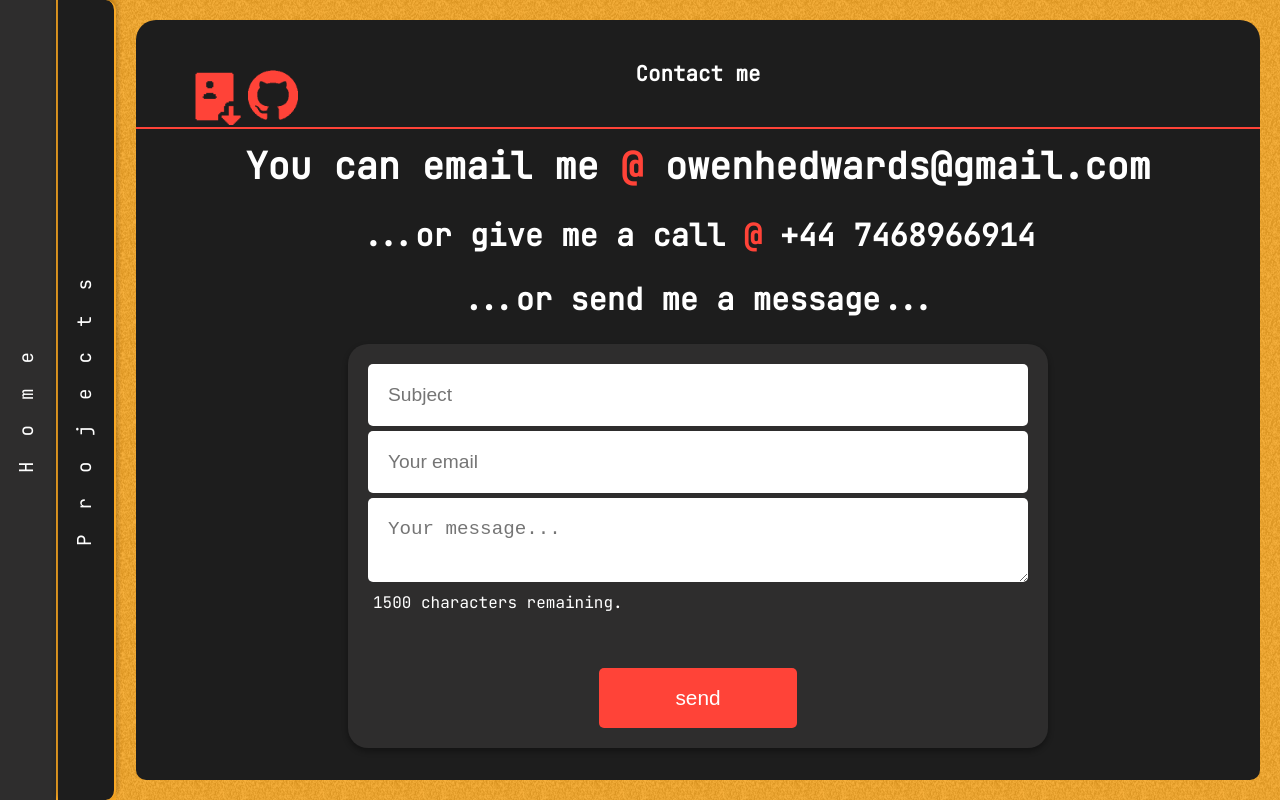
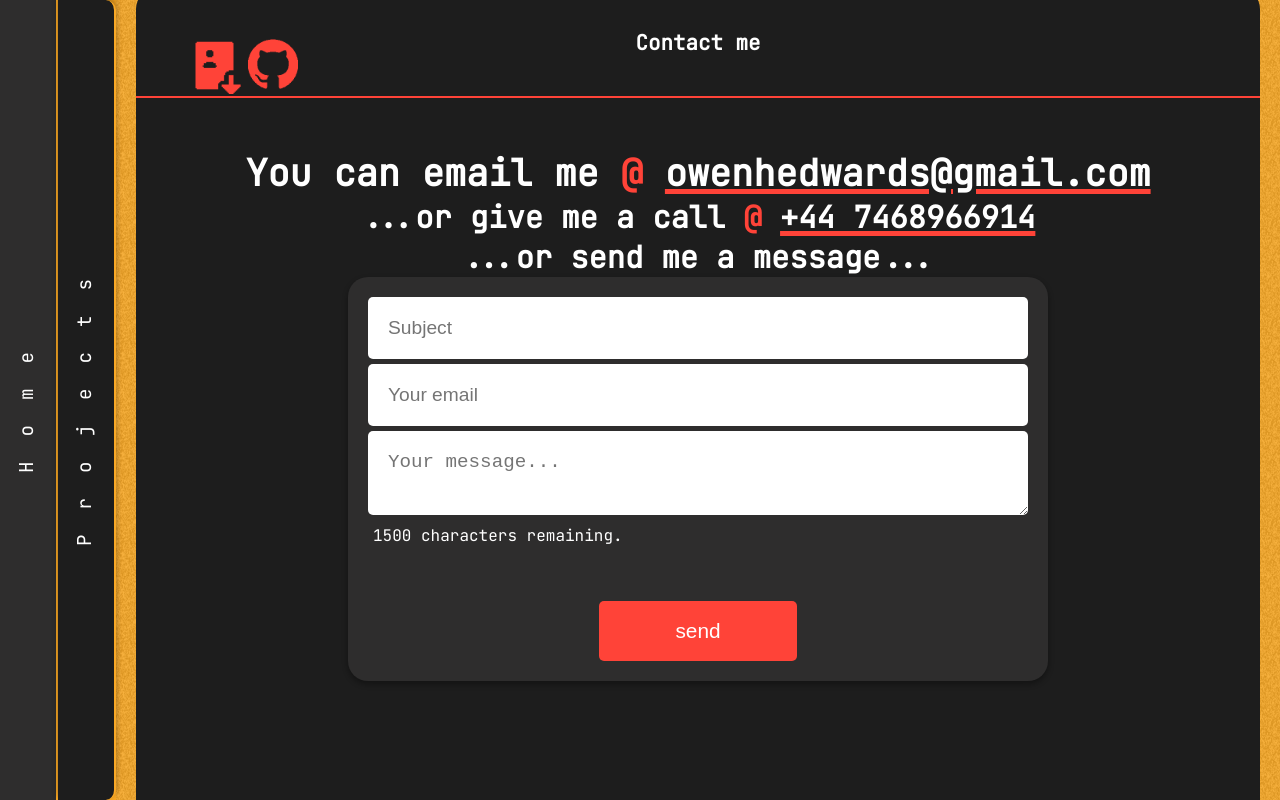
Before and after one commit to OwenM-Edwards/new-portfolio, a React (Create React App) app: page /contact in a window 1280 px wide. Built offline with nearby package versions, Linux system fonts and the light colour scheme.

Commit message:
Update ContactForm.js

```diff
--- a/src/components/ContactForm.js
+++ b/src/components/ContactForm.js
@@ -18,12 +18,14 @@ const Wrapper = styled.div`
     flex-direction:column;
     justify-content:space-around;
     align-items:center;
-    padding-bottom:20px;
+    padding-top:50px;
+    padding-bottom:130px;
     text-align:center;
     /* max-width:1400px; */
+    word-break:break-word;
 
     @media (max-width: 700px), (max-height:700px) {
-        padding:5px;
+        padding:180px 5px;
         text-align:center;
     }
 
@@ -34,7 +36,7 @@ const Wrapper = styled.div`
         color:white;
         font-size:2.3rem;
         @media (max-width: 700px), (max-height:700px) {
-            font-size:1rem;
+            font-size:1.8rem;
         }
     }
     & h3 {
@@ -42,8 +44,12 @@ const Wrapper = styled.div`
         font-size:1.9rem;
 
         @media (max-width: 700px), (max-height:700px) {
-            font-size:1rem;
+            font-size:1.8rem;
         }
+    }
+    & a {
+        color:white;
+        text-decoration:underline 5px solid ${props => props.theme.popColor};
     }
 
     & form {
@@ -58,7 +64,7 @@ const Wrapper = styled.div`
         background-color:${props => props.theme.secondaryColorHover};
         border-radius:20px;
         @media (max-width: 700px), (max-height:700px) {
-            width:98%;
+            width:90%;
             padding:0px;
         }
         & label {
@@ -89,7 +95,7 @@ const Wrapper = styled.div`
             border:0;
             @media (max-width: 700px), (max-height:700px) {
                 padding:10px;
-                font-size:0.8rem;
+                font-size:1rem;
             }
         }
         & textarea {
@@ -99,8 +105,8 @@ const Wrapper = styled.div`
             font-size:1.2rem;
             border:0;
             @media (max-width: 700px), (max-height:700px) {
-                padding:10px;
-                font-size:0.8rem;
+                padding:30px;
+                font-size:1rem;
             }
         }
         & .submitButton {
@@ -171,8 +177,8 @@ const ContactForm = () => {
     return (
         <Wrapper>
             <Fade className="test" delay={300}>
-                <h2>You can email me <span>@ </span>owenhedwards@gmail.com</h2>
-                <h3>...or give me a call <span>@ </span>+44 7468966914</h3>
+                <h2>You can email me <span>@ </span><a href="mailto:owenhedwards@gmail.com">owenhedwards@gmail.com</a></h2>
+                <h3>...or give me a call <span>@ </span><a href="tel:07468966914">+44 7468966914</a></h3>
                 <h3>...or send me a message...</h3>
                 <form className={loading ? 'hidden' : 'visible'} id='contactForm' onSubmit={handleSubmit(onSubmit)}>
                     <label htmlFor="subject">Subject</label>
```
